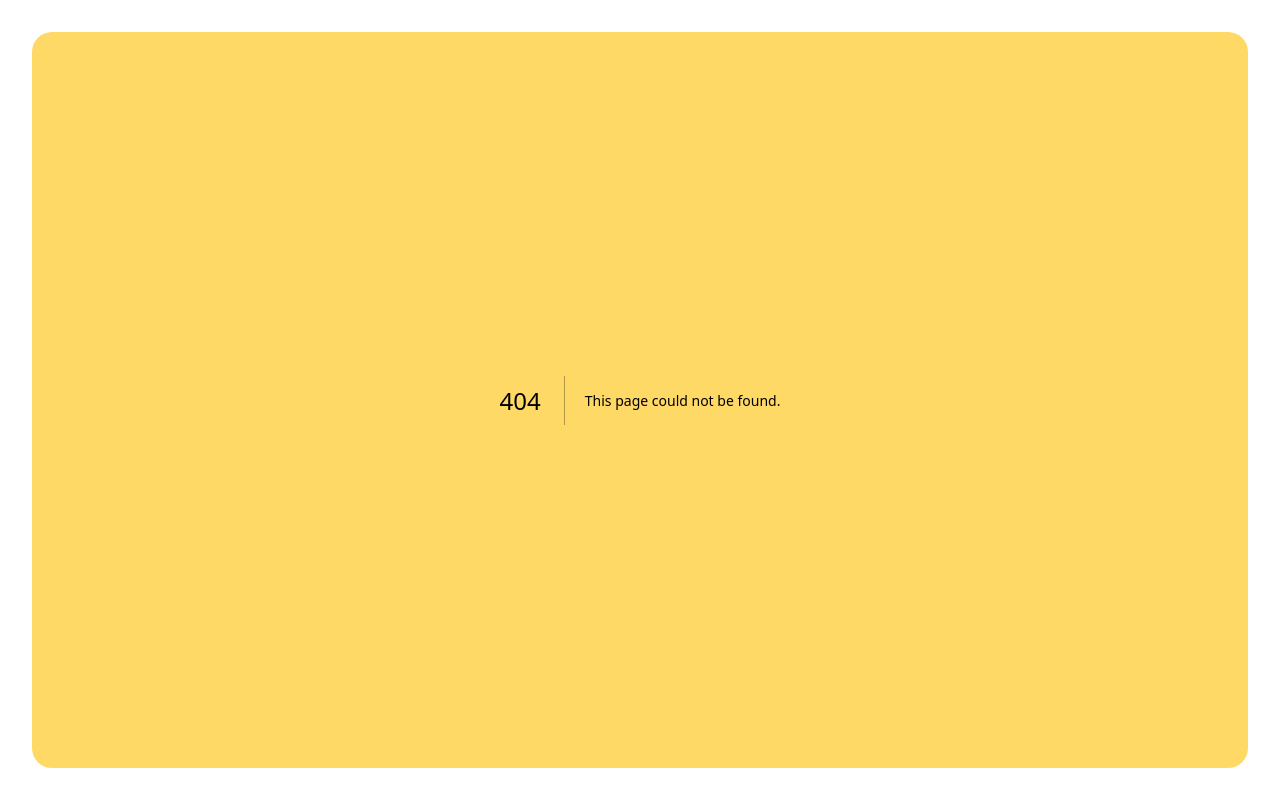
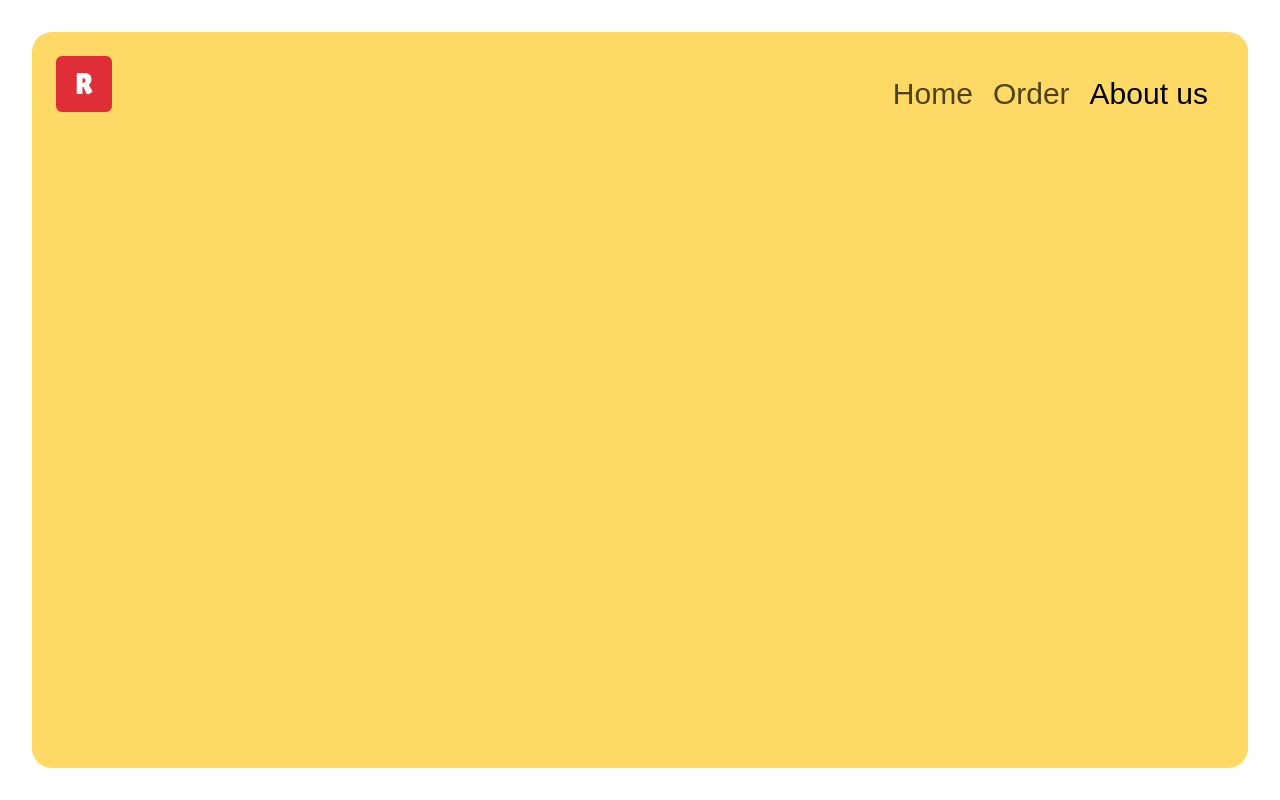
Before and after one commit to TheRafaelFarias/orbital-application-proccess, a Next.js app: page /about-us in a window 1280 px wide. Before the commit this address had no page. Built offline with nearby package versions, Linux system fonts and the light colour scheme; a web font is replaced by a local one.

Commit message:
feat: create navbar component and start all navbar redirection pages

```diff
--- /dev/null
+++ b/src/app/about-us/page.tsx
@@ -0,0 +1,5 @@
+const AboutUs: React.FC = () => {
+  return <div />;
+};
+
+export default AboutUs;
--- a/src/app/layout.tsx
+++ b/src/app/layout.tsx
@@ -1,3 +1,4 @@
+import Navbar from '@/components/navbar';
 import { Lilita_One, Londrina_Solid, Poppins } from 'next/font/google';
 import './globals.css';
 
@@ -34,6 +35,7 @@ export default function RootLayout({
         className={`${poppins.variable} ${lilitaOne.className} ${londrinaSolid.variable} bg-white p-8 w-screen h-screen`}
       >
         <main className="bg-primary w-full h-full rounded-[1.25rem]  flex flex-col items-center">
+          <Navbar />
           {children}
         </main>
       </body>
--- /dev/null
+++ b/src/app/order/page.tsx
@@ -0,0 +1,5 @@
+const OrderPage: React.FC = () => {
+  return <div />;
+};
+
+export default OrderPage;
--- /dev/null
+++ b/src/components/navbar.tsx
@@ -0,0 +1,41 @@
+'use client';
+
+import { usePathname } from 'next/navigation';
+
+const Navbar: React.FC = () => {
+  const pathname = usePathname();
+
+  return (
+    <nav className="flex justify-between p-6 pb-10 pr-10 w-full">
+      <div className="w-14 h-14 rounded-md bg-highlight text-white flex items-center justify-center text-3xl font-primary">
+        R
+      </div>
+      <div className="flex space-x-5 py-5 font-navbar text-3xl">
+        <a
+          href="/"
+          className={pathname === '/' ? 'text-text' : 'text-navbarNotSelected'}
+        >
+          Home
+        </a>
+        <a
+          href="/order"
+          className={
+            pathname === '/order' ? 'text-text' : 'text-navbarNotSelected'
+          }
+        >
+          Order
+        </a>
+        <a
+          href="/about-us"
+          className={
+            pathname === '/about-us' ? 'text-text' : 'text-navbarNotSelected'
+          }
+        >
+          About us
+        </a>
+      </div>
+    </nav>
+  );
+};
+
+export default Navbar;
```
